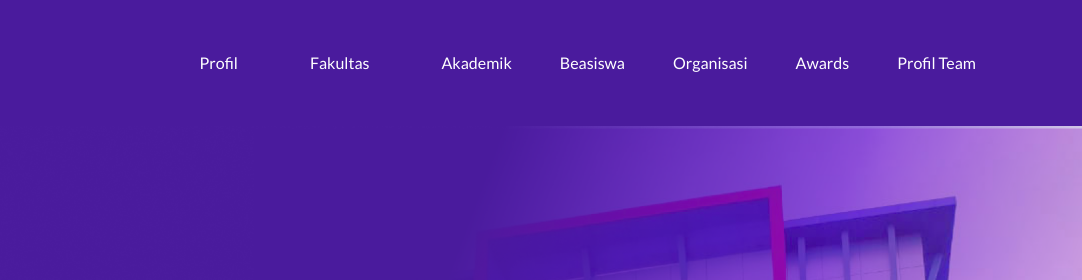
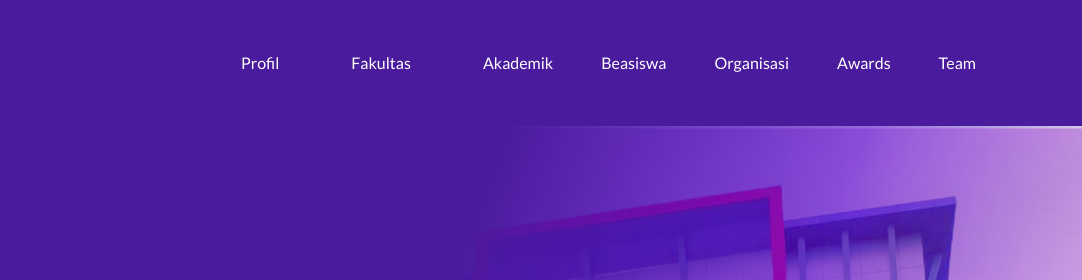
Before and after one commit to YtPam/amikomjogjaredesign, a plain HTML site: page FP-PW-final/index.html in a window 1280 px wide. Shown: the top 280 px of the page, 198-1280 px from the left. Drawn offline with nearby package versions, Linux system fonts and the light colour scheme; some icons are missing.

Commit message:
Update index.html

```diff
--- a/FP-PW-final/index.html
+++ b/FP-PW-final/index.html
@@ -207,7 +207,7 @@
               >Organisasi</a
             >
             <a class="nav-link mx-3" href="/pages/awards.html">Awards</a>
-            <a class="nav-link mx-3" href="/pages/profil.html"> Profil Team</a>
+            <a class="nav-link mx-3" href="/pages/profil.html">Team</a>
           </div>
         </div>
       </div>
```
